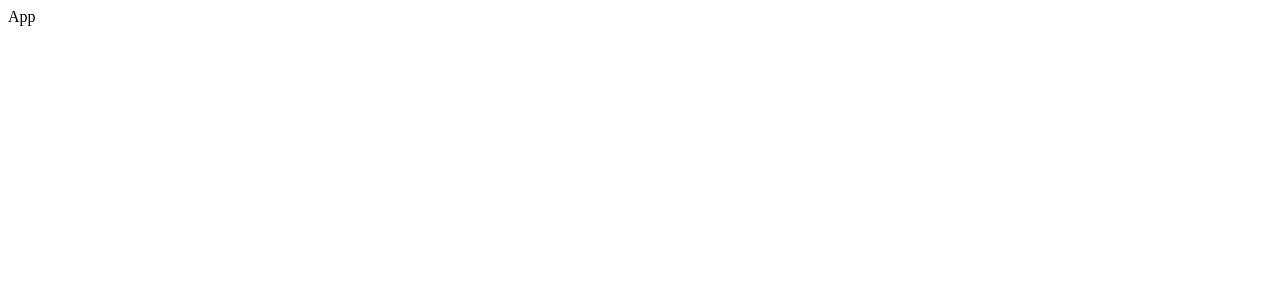
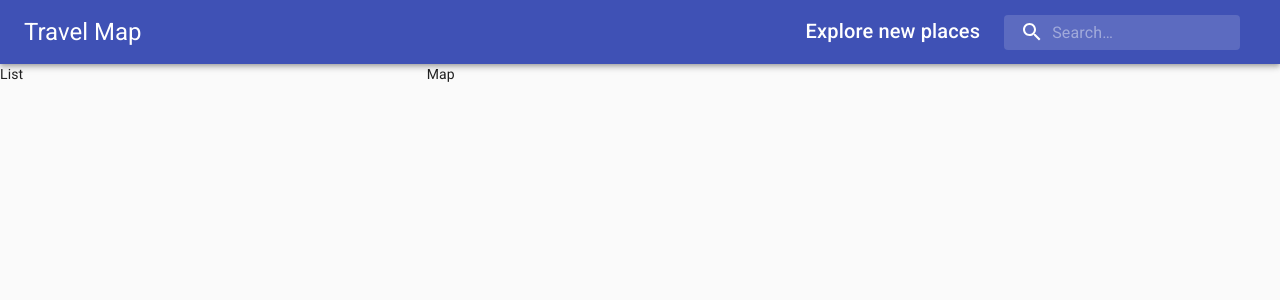
Before and after one commit to NguyenBao23131/goggle-map-api, a React (Create React App) app: page / in a window 1280 px wide. Shown: the top 300 px of the page. Built offline with nearby package versions, Linux system fonts and the light colour scheme.

Commit message:
update-Src

```diff
--- /dev/null
+++ b/src/App.css
@@ -0,0 +1,15 @@
+* {
+    margin: 0;
+    padding: 0;
+    box-sizing: border-box;
+}
+
+input, button {
+    border: none;
+    outline: none;
+}
+
+a {
+    text-decoration: none;
+    cursor: pointer;
+}
--- a/src/App.js
+++ b/src/App.js
@@ -1,10 +1,28 @@
-import React from 'react'
+import React, { useState } from 'react';
+import "./App.css";
+
+import { CssBaseline, Grid } from "@material-ui/core";
+
+import Header from "./components/Header/Header";
+import List from "./components/List/List";
+import Map from "./components/Map/Map";
+
 
 const App = () => {
+
   return (
-    <div>
-        App
-    </div>
+    <>
+      <CssBaseline />
+      <Header />
+      <Grid container spacing={3} style={{width: '100%'}}>
+        <Grid item xs={12} md={4}>
+          <List />
+        </Grid>
+        <Grid item xs={12} md={8}>
+          <Map />
+        </Grid>
+      </Grid>
+    </>
   )
 };
 
--- a/src/components/Header/Header.jsx
+++ b/src/components/Header/Header.jsx
@@ -0,0 +1,40 @@
+import React from 'react';
+import { Autocomplete } from '@react-google-maps/api';
+import { AppBar, Toolbar, Typography, InputBase, Box } from '@material-ui/core';
+import SearchIcon from '@material-ui/icons/Search';
+
+import useStyles from './styles';
+
+const Header = ({ onPlaceChanged, onLoad }) => {
+
+  const classes = useStyles();
+
+  return (
+    <>
+        <AppBar position="static">
+            <Toolbar className={classes.toolbar}>
+              <Typography variant='h5' className={classes.title}>
+                  Travel Map
+              </Typography>
+              <Box display="flex">
+                <Typography variant='h6' className={classes.title}>
+                  Explore new places
+                </Typography>
+                  <div className={classes.search}>
+                    <div className={classes.searchIcon}>
+                      <SearchIcon />
+                    </div>
+                    <InputBase
+                      placeholder="Search…"
+                      classes={{ root: classes.inputRoot,
+                      input: classes.inputInput }}
+                    />
+                  </div>
+              </Box>
+            </Toolbar>
+        </AppBar>
+    </>
+  )
+}
+
+export default Header
--- a/src/components/Header/styles.js
+++ b/src/components/Header/styles.js
@@ -0,0 +1,42 @@
+import { alpha, makeStyles } from '@material-ui/core/styles';
+
+export default makeStyles((theme) => ({
+    title: {
+      display: 'none',
+      [theme.breakpoints.up('sm')]: {
+        display: 'block',
+      },
+    },
+    search: {
+      position: 'relative',
+      borderRadius: theme.shape.borderRadius,
+      backgroundColor: alpha(theme.palette.common.white, 0.15),
+      '&:hover': { backgroundColor: alpha(theme.palette.common.white, 0.25) },
+      marginRight: theme.spacing(2),
+      marginLeft: 0,
+      width: '100%',
+      [theme.breakpoints.up('sm')]: { marginLeft: theme.spacing(3), width: 'auto' },
+    },
+    searchIcon: {
+      padding: theme.spacing(0, 2),
+      height: '100%',
+      position: 'absolute',
+      pointerEvents: 'none',
+      display: 'flex',
+      alignItems: 'center',
+      justifyContent: 'center',
+    },
+    inputRoot: {
+      color: 'inherit',
+    },
+    inputInput: {
+      padding: theme.spacing(1, 1, 1, 0),
+      paddingLeft: `calc(1em + ${theme.spacing(4)}px)`,
+      transition: theme.transitions.create('width'),
+      width: '100%', [theme.breakpoints.up('md')]: { width: '20ch' },
+    },
+    toolbar: {
+      display: 'flex',
+      justifyContent: 'space-between',
+    },
+}));
--- a/src/components/List/List.jsx
+++ b/src/components/List/List.jsx
@@ -0,0 +1,9 @@
+import React from 'react'
+
+const List = () => {
+  return (
+    <div>List</div>
+  )
+}
+
+export default List
--- a/src/components/Map/Map.jsx
+++ b/src/components/Map/Map.jsx
@@ -0,0 +1,9 @@
+import React from 'react'
+
+const Map = () => {
+  return (
+    <div>Map</div>
+  )
+}
+
+export default Map
--- a/src/index.js
+++ b/src/index.js
@@ -5,7 +5,7 @@ import App from './App';
 
 function Loading() {
     return <h2>🌀 Loading...</h2>;
-  }
+}
 
 ReactDOM.render(
     <React.StrictMode>
@@ -15,3 +15,13 @@ ReactDOM.render(
     </React.StrictMode>
 
 ,document.getElementById('root'));
+
+// Example consoleLog
+console.log(window.navigator.userAgent);
+
+const arr1 = ['H', 'E', 'L'];
+const arr2 = ['L', 'O', 'T', 'O', 'J', 'O', 'I', 'N'];
+
+const arr3 = arr1.concat(arr2);
+
+console.log(arr3);
```
Also changed, not shown: src/components/PlaceDetails/PlaceDetails.jsx (+9 -0 lines), src/mapStyles.js (+101 -0 lines).
